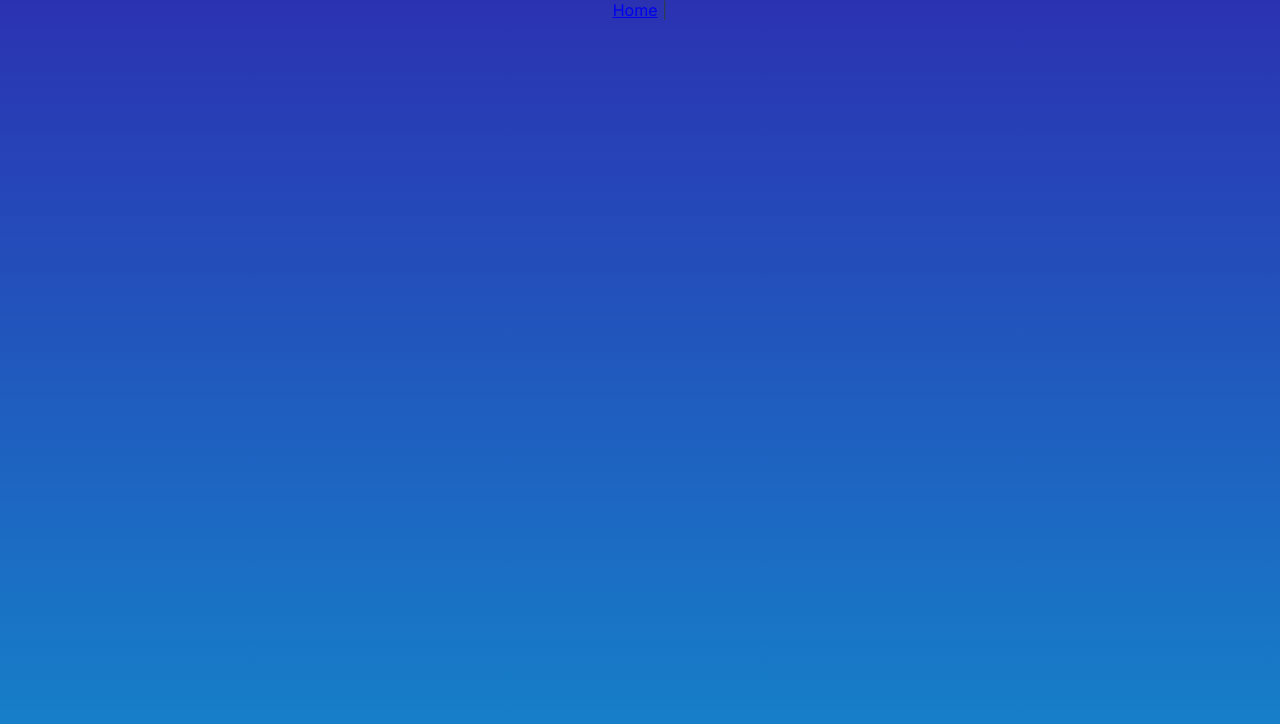
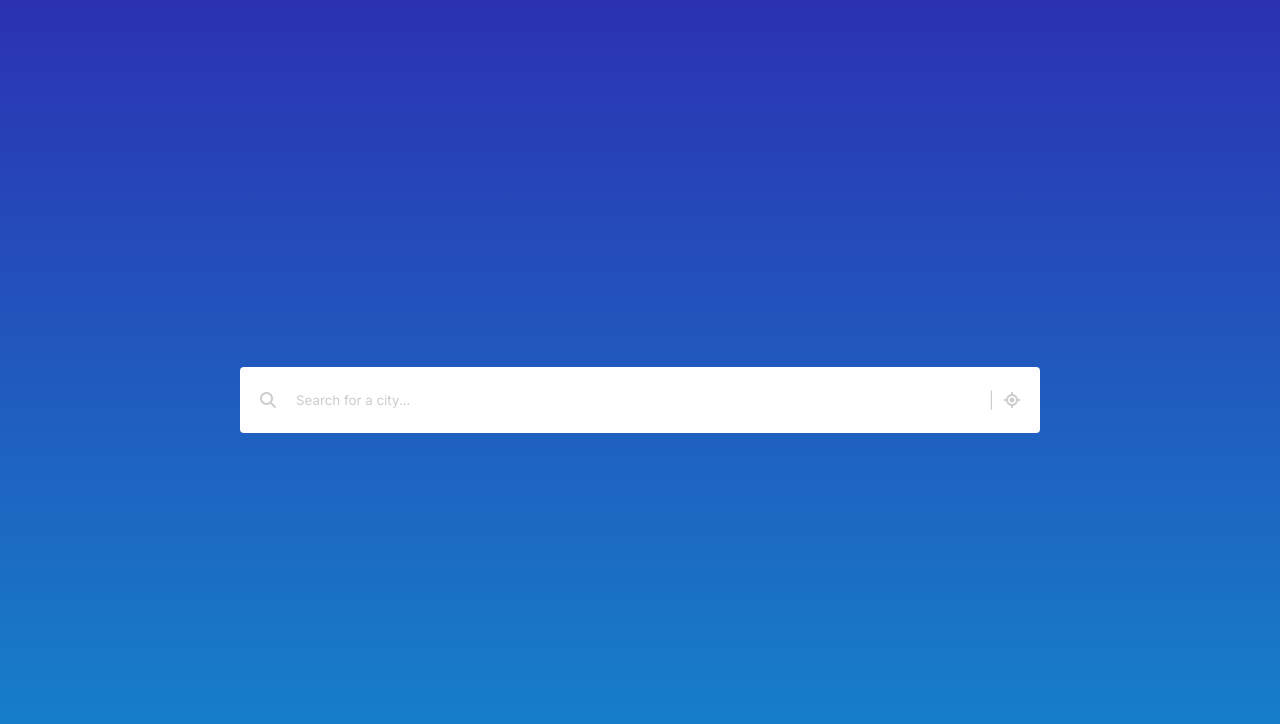
Before and after one commit to alansods/weather-app-test, a Vue app: page / in a window 1280 px wide. Shown: the top 724 px of the page. Built offline with nearby package versions, Linux system fonts and the light colour scheme.

Commit message:
SearchForm component created

```diff
--- a/public/index.html
+++ b/public/index.html
@@ -5,6 +5,8 @@
   <meta charset="utf-8">
   <meta http-equiv="X-UA-Compatible" content="IE=edge">
   <meta name="viewport" content="width=device-width,initial-scale=1.0">
+
+  <link rel="stylesheet" href="https://cdnjs.cloudflare.com/ajax/libs/font-awesome/6.4.0/css/all.min.css" integrity="sha512-iecdLmaskl7CVkqkXNQ/ZH/XLlvWZOJyj7Yy7tcenmpD1ypASozpmT/E0iPtmFIB46ZmdtAc9eNBvH0H/ZpiBw==" crossorigin="anonymous" referrerpolicy="no-referrer" />
 
   <link rel="preconnect" href="https://fonts.googleapis.com">
   <link rel="preconnect" href="https://fonts.gstatic.com" crossorigin>
--- a/src/App.vue
+++ b/src/App.vue
@@ -1,8 +1,5 @@
 <template>
   <div id="app">
-    <div id="nav">
-      <router-link to="/">Home</router-link> |
-    </div>
     <router-view/>
   </div>
 </template>
@@ -19,6 +16,8 @@ body {
   background: linear-gradient(#2b32b2, #1487cb);
   width: 100%;
   height: 100vh;
+  font-size: 16px;
+  color: #333;
 }
 
 #app {
@@ -26,6 +25,8 @@ body {
   -moz-osx-font-smoothing: grayscale;
   text-align: center;
   color: #2c3e50;
+  max-width: 800px;
+  margin: 0 auto;
 }
 
 </style>
--- a/src/components/SearchForm.vue
+++ b/src/components/SearchForm.vue
@@ -0,0 +1,47 @@
+<template>
+  <div class="container">
+    <i class="fa fa-solid fa-magnifying-glass"></i>
+    <input type="text" placeholder="Search for a city..." />
+    <span>|</span>
+    <i class="fa fa-solid fa-location-crosshairs"></i>
+  </div>
+</template>
+
+<script>
+
+export default {
+  name: "SearchForm",
+  components: {  },
+};
+</script>
+
+<style scoped>
+.container {
+  display: flex;
+  justify-content: center;
+  align-items: center;
+  gap: 0 10px;
+  width: 100%;
+  background: #fff;
+  padding: 10px 20px;
+  border-radius: 4px;
+  user-select: none;
+}
+
+.container span {
+  color: #ccc;
+}
+
+input {
+  width: 100%;
+  padding: 15px 10px;
+  border: none;
+  outline: none;
+}
+
+input::placeholder, i {
+  color: #ccc;
+}
+
+
+</style>
--- a/src/views/Home.vue
+++ b/src/views/Home.vue
@@ -1,14 +1,25 @@
 <template>
   <div class="home">
+    <SearchForm />
   </div>
 </template>
 
 <script>
-// @ is an alias to /src
+import SearchForm from "../components/SearchForm.vue";
 
 export default {
-  name: 'Home',
+  name: "Home",
   components: {
-  }
+    SearchForm,
+  },
+};
+</script>
+
+<style scoped>
+.home {
+  display: flex;
+  justify-content: center;
+  align-items: center;
+  height: 100vh;
 }
-</script>
+</style>
```
Also changed, not shown: 2 other files (tests, documents, lock files or other folders).
